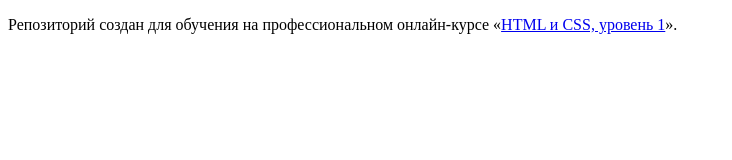
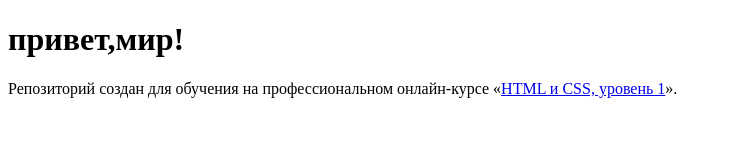
Before and after one commit to Ustincheg/sashka_student, a plain HTML site: page index.html in a window 1280 px wide. Shown: the whole page, without its empty margins (0-732 px from the left). Drawn offline with Linux system fonts and the light colour scheme.

Commit message:
Update index.html

```diff
--- a/index.html
+++ b/index.html
@@ -5,6 +5,7 @@
     <title>HTML Academy: Техномарт</title>
   </head>
   <body>
+  	<h1>привет,мир!</h1>
 
     <p>Репозиторий создан для обучения на профессиональном онлайн‑курсе «<a href="https://htmlacademy.ru/intensive/htmlcss">HTML и CSS, уровень 1</a>».</p>
 
```
